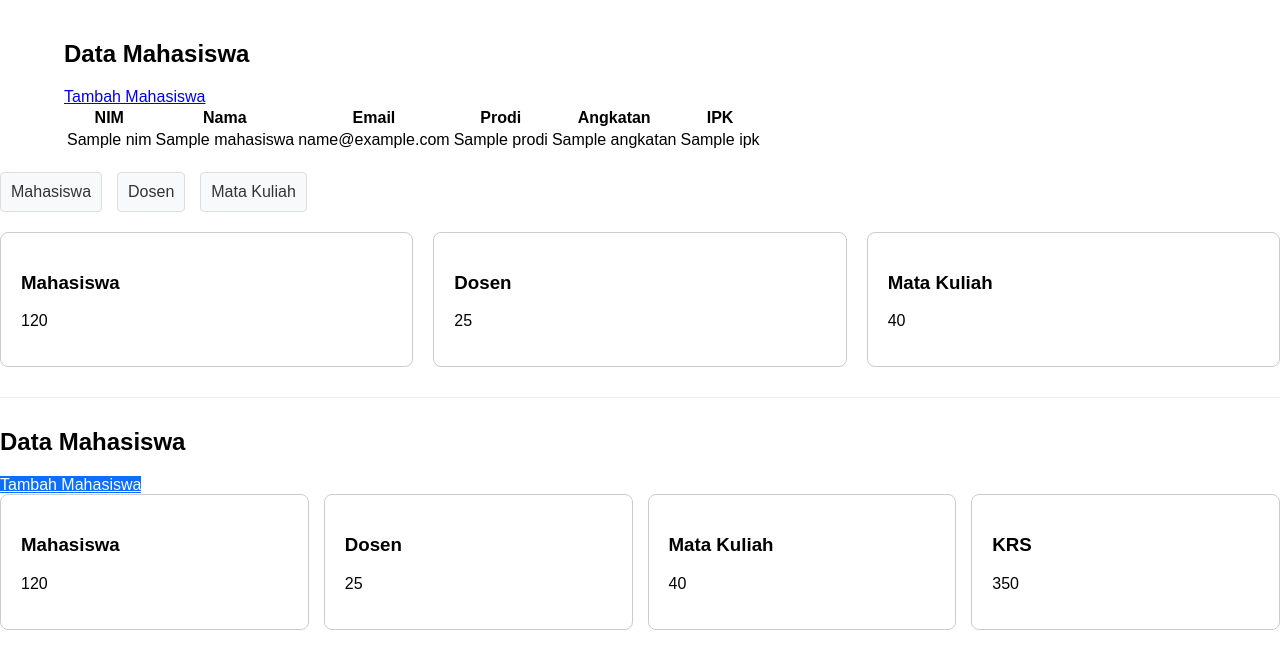
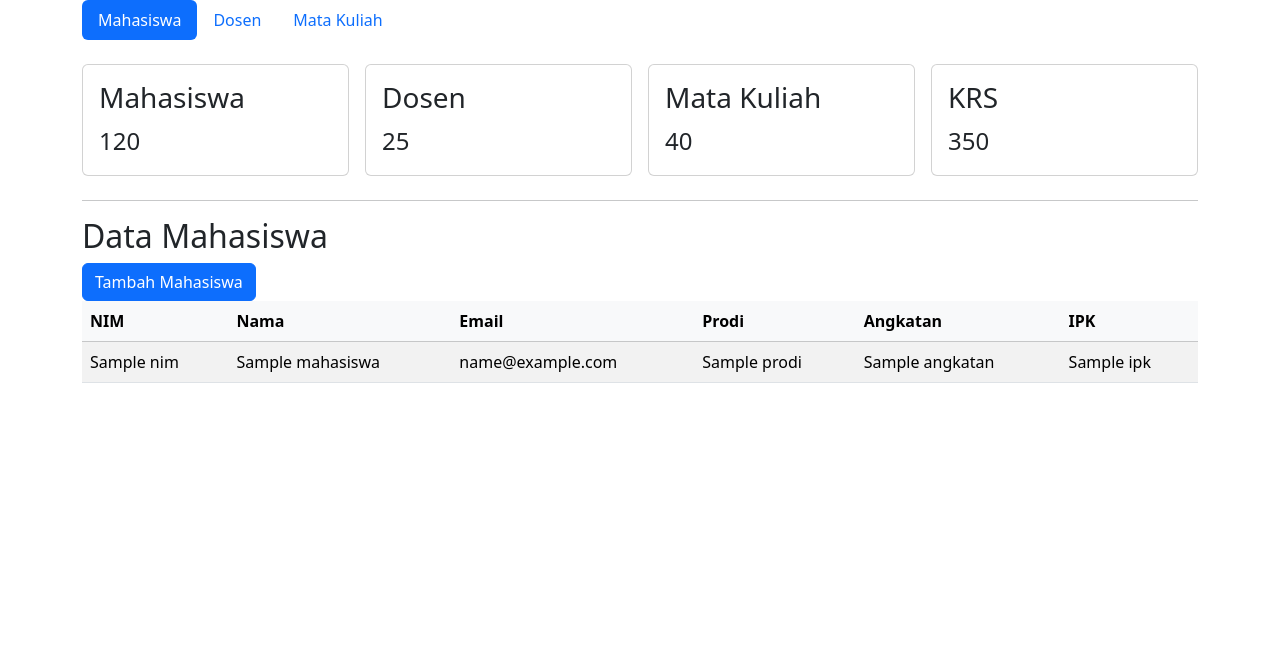
Before and after one commit to naabilakhs/prak-pbw-b-2627-Nabila-Khoirun-Nisaa-4524210116, a CodeIgniter 4 app: the page made by p9-akademik-ci4/app/Views/mahasiswa/index.php in a window 1280 px wide. Shown: the top 669 px of the page. Run offline with PHP 8.4 and a stand-in for CodeIgniter, Linux system fonts and the light colour scheme; the template is opened without the code that fills it: most values are stand-ins (such as "Sample title", 1, 10 or a date in 2020); some libraries are stand-ins or nearby versions.

Commit message:
pertemuan 9

```diff
--- a/p9-akademik-ci4/app/Controllers/mahasiswacontroller.php
+++ b/p9-akademik-ci4/app/Controllers/mahasiswacontroller.php
@@ -29,6 +29,7 @@ class MahasiswaController extends BaseController
             'nama'  => $this->request->getPost('nama'),
             'email' => $this->request->getPost('email'),
             'prodi' => $this->request->getPost('prodi'),
+            'angkatan' => $this->request->getPost('angkatan'),
             'ipk'   => $this->request->getPost('ipk'),
         ];
         $model->insert($data);
--- a/p9-akademik-ci4/app/Views/mahasiswa/index.php
+++ b/p9-akademik-ci4/app/Views/mahasiswa/index.php
@@ -1,16 +1,62 @@
 <!DOCTYPE html>
 <html>
+
 <head>
     <title>Data Mahasiswa</title>
     <meta name="viewport" content="width=device-width, initial-scale=1.0">
-    <link rel="stylesheet" href="<?= base_url('css/style.css'); ?>">
+    <link href="https://cdn.jsdelivr.net/npm/bootstrap@5.3.3/dist/css/bootstrap.min.css" rel="stylesheet" integrity="sha384-QWTKZyjpPEjISv5WaRU9OFeRpok6YctnYmDr5pNlyT2bRjXh0JMhjY6hW+ALEwIH" crossorigin="anonymous">
 </head>
+
 <body>
     <div class="container">
+        <div class="nav nav-pills mb-4">
+            <a class="nav-link active" href="<?= base_url('mahasiswa'); ?>">Mahasiswa</a>
+            <a class="nav-link" href="#">Dosen</a>
+            <a class="nav-link" href="#">Mata Kuliah</a>
+        </div>
+        <div class="row row-cols-1 row-cols-md-2 row-cols-lg-4 g-3 mb-4">
+            <div class="col">
+                <div class="card h-100">
+                    <div class="card-body">
+                        <h3 class="card-title">Mahasiswa</h3>
+                        <p class="card-text fs-4 mb-0">120</p>
+                    </div>
+                </div>
+            </div>
+            <div class="col">
+                <div class="card h-100">
+                    <div class="card-body">
+                        <h3 class="card-title">Dosen</h3>
+                        <p class="card-text fs-4 mb-0">25</p>
+                    </div>
+                </div>
+            </div>
+            <div class="col">
+                <div class="card h-100">
+                    <div class="card-body">
+                        <h3 class="card-title">Mata Kuliah</h3>
+                        <p class="card-text fs-4 mb-0">40</p>
+                    </div>
+                </div>
+            </div>
+            <div class="col">
+                <div class="card h-100">
+                    <div class="card-body">
+                        <h3 class="card-title">KRS</h3>
+                        <p class="card-text fs-4 mb-0">350</p>
+                    </div>
+                </div>
+            </div>
+        </div>
+        <hr class="divider">
         <h2>Data Mahasiswa</h2>
-        <a href="/mahasiswa/tambah">Tambah Mahasiswa</a>
+        <a href="<?= base_url('mahasiswa/tambah'); ?>"
+            class="btn btn-primary">
+            Tambah Mahasiswa
+        </a>
         <div class="table-responsive">
-            <table>
+            <table class="table table-striped table-hover align-middle">
+                <thead class="table-light">
                     <tr>
                         <th>NIM</th>
                         <th>Nama</th>
@@ -19,6 +65,8 @@
                         <th>Angkatan</th>
                         <th>IPK</th>
                     </tr>
+                </thead>
+                <tbody>
                     <?php foreach ($mahasiswa as $mhs): ?>
                         <tr>
                             <td><?= esc($mhs['nim']); ?></td>
@@ -29,53 +77,11 @@
                             <td><?= esc($mhs['ipk']); ?></td>
                         </tr>
                     <?php endforeach; ?>
+                </tbody>
             </table>
         </div>
     </div>
+    <script src="https://cdn.jsdelivr.net/npm/bootstrap@5.3.3/dist/js/bootstrap.bundle.min.js" integrity="sha384-YvpcrYf0tY3lHB60NNkmXc5s9fDVZLESaAA55NDzOxhy9GkcIdslK1eN7N6jIeHz" crossorigin="anonymous"></script>
+</body>
 
-        <div class="menu">
-        <a href="<?= base_url('mahasiswa'); ?>">Mahasiswa</a>
-        <a href="#">Dosen</a>
-        <a href="#">Mata Kuliah</a>
-    </div>
-    <div class="statistik">
-        <div class="card">
-            <h3>Mahasiswa</h3>
-            <p>120</p>
-        </div>
-        <div class="card">
-            <h3>Dosen</h3>
-            <p>25</p>
-        </div>
-        <div class="card">
-            <h3>Mata Kuliah</h3>
-            <p>40</p>
-        </div>
-    </div>
-    <hr class="divider">
-    <h2>Data Mahasiswa</h2>
-    <a href="<?= base_url('mahasiswa/tambah'); ?>"
-    class="btn btn-primary">
-        Tambah Mahasiswa
-    </a>
-
-    <div class="dashboard">
-    <div class="card">
-        <h3>Mahasiswa</h3>
-        <p>120</p>
-    </div>
-    <div class="card">
-        <h3>Dosen</h3>
-        <p>25</p>
-    </div>
-    <div class="card">
-        <h3>Mata Kuliah</h3>
-        <p>40</p>
-    </div>
-    <div class="card">
-        <h3>KRS</h3>
-        <p>350</p>
-    </div>
-    </div>
-</body>
 </html>
--- a/p9-akademik-ci4/public/css/style.css
+++ b/p9-akademik-ci4/public/css/style.css
@@ -1,3 +1,44 @@
+* {
+    box-sizing: border-box;
+}
+
+body {
+    margin: 0;
+    font-family: Arial, sans-serif;
+}
+
+.container {
+    width: 90%;
+    margin: auto;
+    padding: 20px 0;
+}
+
+.table-responsive {
+    width: 100%;
+    overflow-x: auto;
+}
+
+table {
+    width: 100%;
+    border-collapse: collapse;
+}
+
+table th,
+table td {
+    border: 1px solid #ccc;
+    padding: 8px;
+}
+
+h2 {
+    font-size: 32px;
+}
+
+.btn {
+    padding: 10px 16px;
+    text-decoration: none;
+    display: inline-block;
+}
+
 .menu {
     display: flex;
     gap: 15px;
@@ -19,11 +60,16 @@
     margin-bottom: 20px;
 }
 
+.dashboard {
+    display: grid;
+    grid-template-columns: 1fr;
+    gap: 15px;
+}
+
 .card {
-    flex: 1;
     padding: 20px;
     border: 1px solid #ccc;
-    border-radius: 4px;
+    border-radius: 8px;
 }
 
 .divider {
@@ -41,6 +87,23 @@
     background-color: #f8f9fa;
 }
 
+@media (max-width: 768px) {
+    .container {
+        width: 95%;
+    }
+
+    h2 {
+        font-size: 22px;
+    }
+
+    .btn {
+        display: block;
+        width: 100%;
+        box-sizing: border-box;
+        margin-bottom: 10px;
+    }
+}
+
 @media (max-width: 600px) {
     .menu {
         flex-direction: column;
@@ -51,42 +114,12 @@
     }
 }
 
-* {
-    box-sizing: border-box;
-}
-
-body {
-    margin: 0;
-    font-family: Arial, sans-serif;
-}
-
-.container {
-    width: 90%;
-    margin: auto;
-    padding: 20px 0;
-}
-
-/* MOBILE FIRST */
-.dashboard {
-    display: grid;
-    grid-template-columns: 1fr;
-    gap: 15px;
-}
-
-.card {
-    padding: 20px;
-    border: 1px solid #ccc;
-    border-radius: 8px;
-}
-
-/* TABLET */
 @media (min-width: 600px) {
     .dashboard {
         grid-template-columns: repeat(2, 1fr);
     }
 }
 
-/* DESKTOP */
 @media (min-width: 1000px) {
     .dashboard {
         grid-template-columns: repeat(4, 1fr);
```
Also changed, not shown: p9-akademik-ci4/app/Controllers/dashboardcontroller.php (+7 -5 lines), p9-akademik-ci4/app/Models/MahasiswaModel.php (+1 -8 lines), p9-akademik-ci4/app/Views/dashboard.php (+4 -12 lines), p9-akademik-ci4/app/Views/mahasiswa/create.php (+4 -9 lines), p9-akademik-ci4/app/Config/Routes.php (line endings or trailing spaces), 1 other file. Lines whose indentation alone changed are shown as unchanged.
